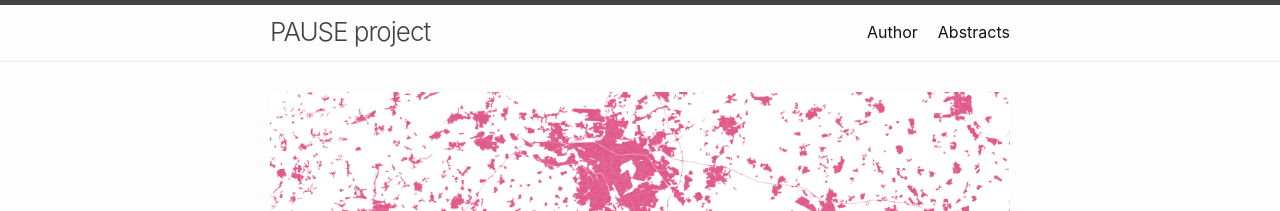
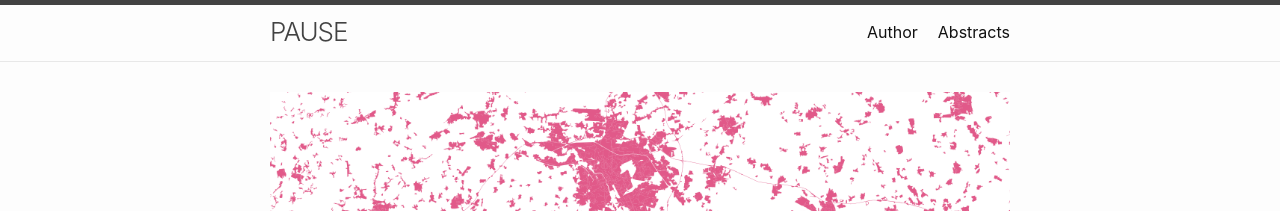
Before and after one commit to boikod/pause, a Jekyll site: the page built from index.md, in a window 1280 px wide and 900 px high. Shown: the top 211 px of the window. Built offline with Jekyll 4.4.1, drawn with Linux system fonts in a browser that asks for light colours.

Commit message:
Update _config.yml

```diff
--- a/_config.yml
+++ b/_config.yml
@@ -13,7 +13,7 @@
 # you will see them accessed via {{ site.title }}, {{ site.email }}, and so on.
 # You can create any custom variable you would like, and they will be accessible
 # in the templates via {{ site.myvariable }}.
-title: PAUSE project
+title: PAUSE
 email: boyko@arl-net.de
 description: >- # this means to ignore newlines until "baseurl:"
   Research project by Dmitry Boyko in alliance with the ARL – Academy for Territorial Development in the Leibniz Association supported by the Alexander von Humboldt Foundation’s German Chancellor Fellowship Program
```
